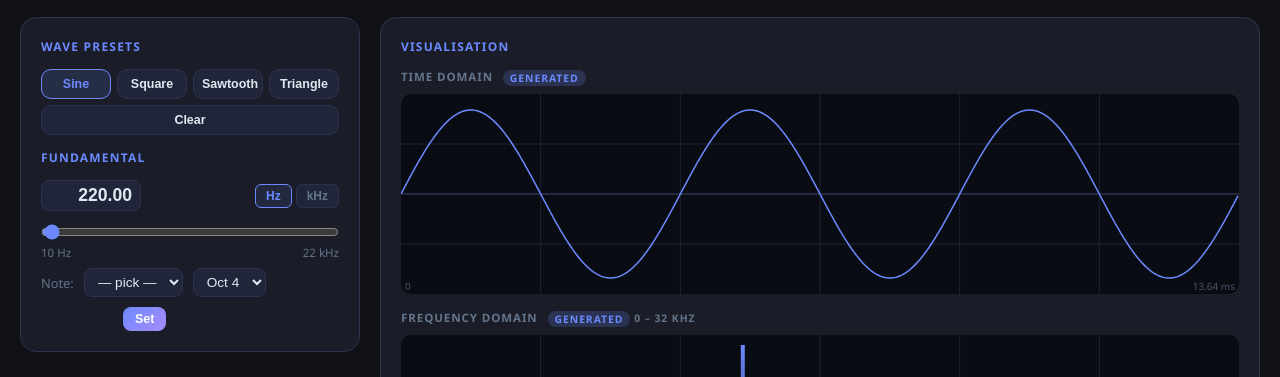
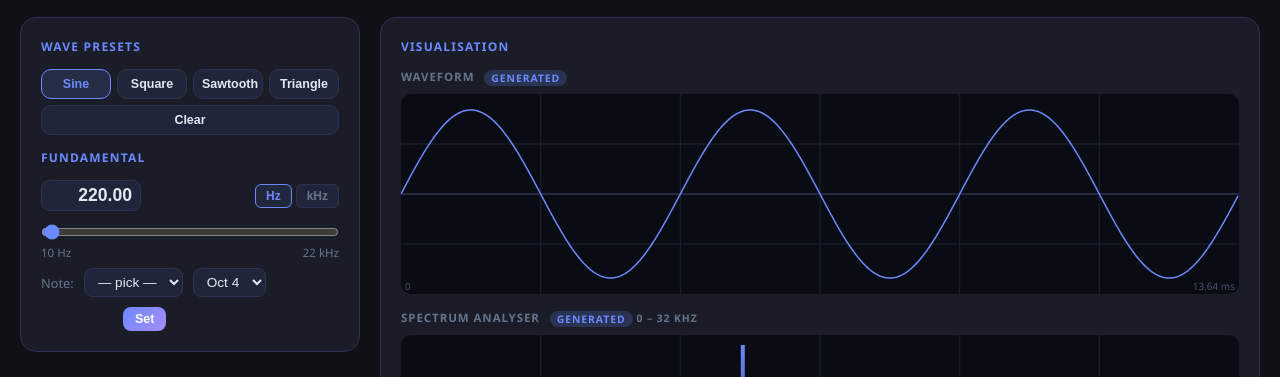
Before and after one commit to jaredchurch/signal_generator, a website: page index.html in a window 1280 px wide. Shown: the part 148-525 px from the top of the page. Drawn offline with Linux system fonts and the light colour scheme.

Commit message:
change names for standards

```diff
--- a/index.html
+++ b/index.html
@@ -243,11 +243,11 @@
       <div class="card">
         <h2>Visualisation <span id="p1-noise-label" class="noise-indicator" style="display:none;"></span></h2>
         <div class="graph-wrap">
-          <h3>Time Domain <span class="tag tag-gen">Generated</span></h3>
+          <h3>Waveform <span class="tag tag-gen">Generated</span></h3>
           <canvas id="p1-canvas-time"></canvas>
         </div>
         <div class="graph-wrap">
-          <h3>Frequency Domain <span class="tag tag-gen">Generated</span> <span style="font-size:.65rem;color:var(--muted);">0 – 32 kHz</span></h3>
+          <h3>Spectrum Analyser <span class="tag tag-gen">Generated</span> <span style="font-size:.65rem;color:var(--muted);">0 – 32 kHz</span></h3>
           <canvas id="p1-canvas-freq"></canvas>
         </div>
       </div>
@@ -274,11 +274,11 @@
       <div class="card">
         <h2>Visualisation</h2>
         <div class="graph-wrap">
-          <h3>Time Domain <span class="tag tag-gen">Generated</span></h3>
+          <h3>Waveform <span class="tag tag-gen">Generated</span></h3>
           <canvas id="p2-canvas-time"></canvas>
         </div>
         <div class="graph-wrap">
-          <h3>Frequency Domain <span class="tag tag-gen">Generated</span> <span style="font-size:.65rem;color:var(--muted);">0 – 32 kHz</span></h3>
+          <h3>Spectrum Analyser <span class="tag tag-gen">Generated</span> <span style="font-size:.65rem;color:var(--muted);">0 – 32 kHz</span></h3>
           <canvas id="p2-canvas-freq"></canvas>
         </div>
       </div>
@@ -352,7 +352,7 @@
         <h2>Recorded Signal Analysis</h2>
 
         <div class="graph-wrap" style="position:relative;">
-          <h3>Time Domain <span class="tag tag-rec" id="rec-time-tag">Recorded</span></h3>
+          <h3>Waveform <span class="tag tag-rec" id="rec-time-tag">Recorded</span></h3>
           <canvas id="rec-canvas-time"></canvas>
           <div class="no-data" id="no-rec-time">Record audio to see waveform</div>
           <!-- Playback cursor overlay -->
@@ -360,7 +360,7 @@
         </div>
 
         <div class="graph-wrap" style="position:relative;">
-          <h3>Frequency Domain <span class="tag tag-rec" id="rec-freq-tag">Recorded</span> <span style="font-size:.65rem;color:var(--muted);">0 – 32 kHz</span></h3>
+          <h3>Spectrum Analyser <span class="tag tag-rec" id="rec-freq-tag">Recorded</span> <span style="font-size:.65rem;color:var(--muted);">0 – 32 kHz</span></h3>
           <canvas id="rec-canvas-freq"></canvas>
           <div class="no-data" id="no-rec-freq">Record audio to see spectrum</div>
         </div>
```
